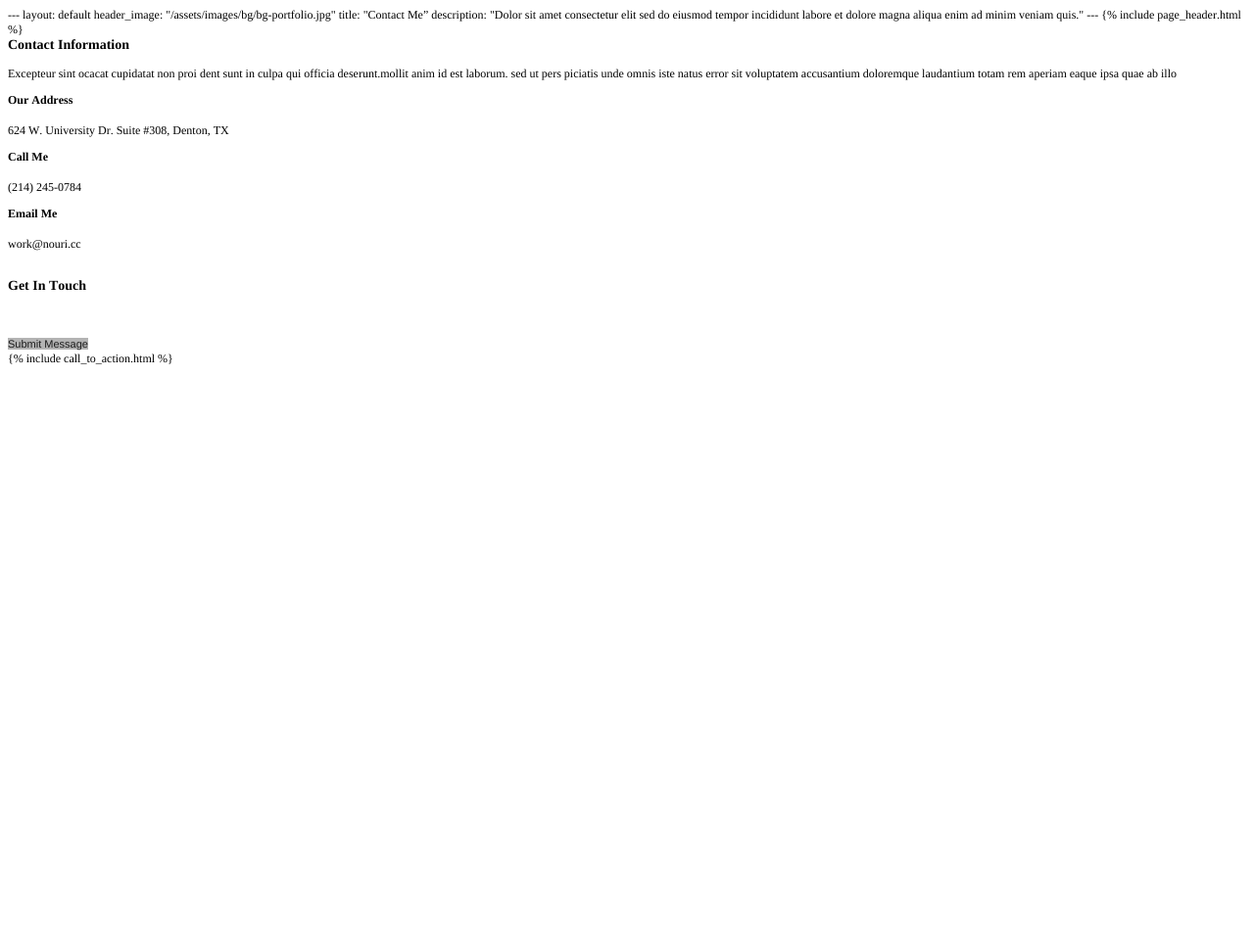
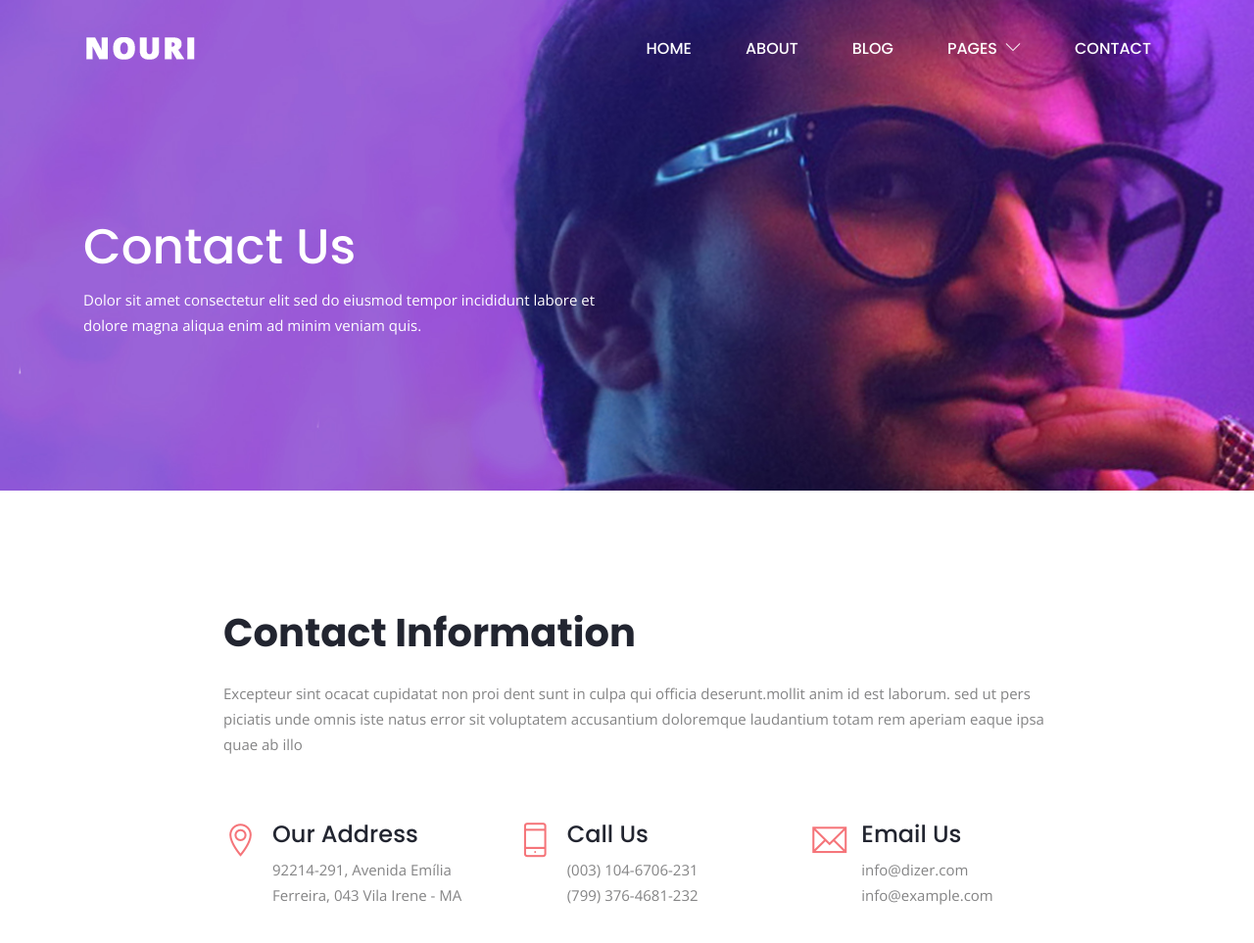
Before and after one commit to shsn/work, a Jekyll site: the page built from contact.html, in a window 1280 px wide and 1400 px high. Shown: the top 963 px of the window at 98% size. Built offline with Jekyll 4.4.1, drawn with Linux system fonts in a browser that asks for light colours; some of the changed text lies outside the part shown.

Commit message:
Update contact.html

```diff
--- a/contact.html
+++ b/contact.html
@@ -1,38 +1,95 @@
-<!DOCTYPE html PUBLIC "-//W3C//DTD HTML 4.01//EN" "http://www.w3.org/TR/html4/strict.dtd">
-<html>
-<head>
-  <meta http-equiv="Content-Type" content="text/html; charset=utf-8">
-  <meta http-equiv="Content-Style-Type" content="text/css">
-  <title></title>
-  <meta name="Generator" content="Cocoa HTML Writer">
-  <meta name="CocoaVersion" content="2022.3">
-  <style type="text/css">
-    p.p1 {margin: 0.0px 0.0px 0.0px 0.0px; font: 12.0px Times; color: #000000; -webkit-text-stroke: #000000}
-    p.p3 {margin: 0.0px 0.0px 12.0px 0.0px; font: 12.0px Times; color: #000000; -webkit-text-stroke: #000000}
-    p.p5 {margin: 0.0px 0.0px 0.0px 0.0px; font: 12.0px Times; color: #000000; -webkit-text-stroke: #000000; min-height: 14.0px}
-    p.p6 {margin: 0.0px 0.0px 0.0px 0.0px; font: 11.0px 'Helvetica Neue'; color: #000000; color: rgba(0, 0, 0, 0.85); -webkit-text-stroke: rgba(0, 0, 0, 0.85)}
-    span.s1 {font-kerning: none}
-    span.s2 {font-kerning: none; background-color: #b3b3b3}
-    span.s3 {font: 12.0px Times; font-kerning: none; color: #000000; -webkit-text-stroke: 0px #000000}
-  </style>
-</head>
-<body>
-<p class="p1"><span class="s1">--- layout: default header_image: "/assets/images/bg/bg-portfolio.jpg" title: "Contact Me” description: "Dolor sit amet consectetur elit sed do eiusmod tempor incididunt labore et dolore magna aliqua enim ad minim veniam quis." --- {% include page_header.html %}</span></p>
-<h3 style="margin: 0.0px 0.0px 14.0px 0.0px; font: 14.0px Times; color: #000000; -webkit-text-stroke: #000000"><span class="s1"><b>Contact Information</b></span></h3>
-<p class="p3"><span class="s1">Excepteur sint ocacat cupidatat non proi dent sunt in culpa qui officia deserunt.mollit anim id est laborum. sed ut pers piciatis unde omnis iste natus error sit voluptatem accusantium doloremque laudantium totam rem aperiam eaque ipsa quae ab illo</span></p>
-<h4 style="margin: 0.0px 0.0px 16.0px 0.0px; font: 12.0px Times; color: #000000; -webkit-text-stroke: #000000"><span class="s1"><b>Our Address</b></span></h4>
-<p class="p3"><span class="s1">624 W. University Dr. Suite #308, Denton, TX</span></p>
-<h4 style="margin: 0.0px 0.0px 16.0px 0.0px; font: 12.0px Times; color: #000000; -webkit-text-stroke: #000000"><span class="s1"><b>Call Me</b></span></h4>
-<p class="p3"><span class="s1">(214) 245-0784<br>
-</span></p>
-<h4 style="margin: 0.0px 0.0px 16.0px 0.0px; font: 12.0px Times; color: #000000; -webkit-text-stroke: #000000"><span class="s1"><b>Email Me</b></span></h4>
-<p class="p3"><span class="s1">work@nouri.cc<br>
-</span></p>
-<p class="p5"><span class="s1"></span><br></p>
-<h3 style="margin: 0.0px 0.0px 14.0px 0.0px; font: 14.0px Times; color: #000000; -webkit-text-stroke: #000000"><span class="s1"><b>Get In Touch</b></span></h3>
-<p class="p5"><span class="s1"></span><br></p>
-<p class="p5"><span class="s1"></span><br></p>
-<p class="p6"><span class="s2">Submit Message</span><span class="s3"><span class="Apple-converted-space"> </span></span></p>
-<p class="p1"><span class="s1">{% include call_to_action.html %}</span></p>
-</body>
-</html>
+---
+layout: default
+header_image: "/assets/images/bg/bg-portfolio.jpg"
+title: "Contact Us"
+description: "Dolor sit amet consectetur elit sed do eiusmod tempor incididunt labore et dolore magna aliqua enim ad
+minim veniam quis."
+---
+
+{% include page_header.html %}
+
+<section class="contact-form-wrap section">
+	<div class="container">
+		<div class="row justify-content-center align-items-center bg-gray">
+			<div class="col-lg-10">
+				<div class="contact-content pl-lg-5 mb-5 mb-lg-0">
+					<h3 class="mb-4 font-weight-bold">Contact Information</h3>
+					<p>Excepteur sint ocacat cupidatat non proi dent sunt in culpa qui officia deserunt.mollit anim id est
+						laborum. sed ut pers piciatis unde omnis iste natus error sit voluptatem accusantium doloremque laudantium
+						totam rem aperiam eaque ipsa quae ab illo</p>
+
+					<div class="row mt-5">
+						<div class="col-lg-4">
+							<div class="contact-info mt-3">
+								<i class="ti-location-pin text-color"></i>
+								<div class="info">
+									<h4>Our Address</h4>
+									<p>92214-291, Avenida Emília Ferreira, 043 Vila Irene - MA</p>
+								</div>
+							</div>
+						</div>
+						<div class="col-lg-4">
+							<div class="contact-info mt-3">
+								<i class="ti-mobile text-color"></i>
+								<div class="info">
+									<h4>Call Us</h4>
+									<p>(003) 104-6706-231 <br>(799) 376-4681-232</p>
+								</div>
+							</div>
+						</div>
+						<div class="col-lg-4">
+							<div class="contact-info mt-3">
+								<i class="ti-email text-color"></i>
+								<div class="info">
+									<h4>Email Us</h4>
+									<p>info@dizer.com <br>info@example.com</p>
+								</div>
+							</div>
+						</div>
+					</div>
+				</div>
+			</div>
+		</div>
+
+		<!-- Map Start -->
+		<div class="row">
+			<div class="col-lg-12 col-md-12 col-sm-12">
+				<div class="google-map position-relative my-5">
+					<div id="map" data-latitude="51.507351" data-longitude="-0.127758" data-marker="{{'/assets/images/marker.png' | relative_url}}">
+					</div>
+				</div>
+			</div>
+		</div>
+		<!-- Map ENd -->
+
+		<div class="row justify-content-center">
+			<div class="col-lg-10 mt-4">
+				<div class="contact-form">
+					<h3 class="mb-4 font-weight-bold">Get In Touch</h3>
+					<form class="contact__form" method="post" action="{{site.contact_form_action}}">
+						<!-- form message -->
+						<div class="row">
+							<div class="col-lg-6">
+								<div class="form-group">
+									<input class="form-control" type="text" name="name" id="name" placeholder="Name*">
+								</div>
+							</div>
+							<div class="col-lg-6">
+								<div class="form-group">
+									<input class="form-control" type="text" name="email" id="email" placeholder="Email*">
+								</div>
+							</div>
+							<div class="col-12">
+								<textarea class="form-control mt-3 mb-4" name="message" id="message" cols="30" rows="6"
+									placeholder="Message"></textarea>
+								<button type="submit" class="btn btn-primary" value="Submit Message"> Submit Message</button>
+							</div>
+						</div>
+					</form>
+				</div>
+			</div>
+		</div>
+	</div>
+</section>
+
+{% include call_to_action.html %}
```
